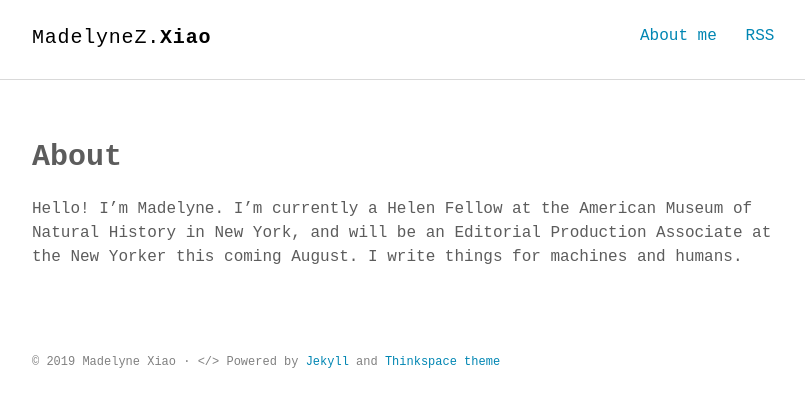
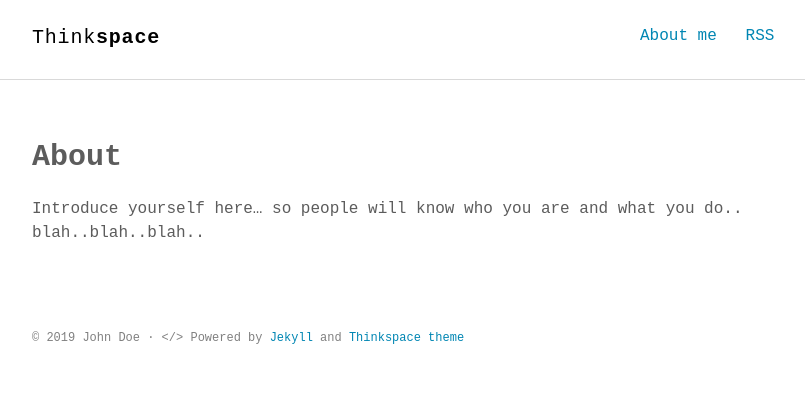
Before and after one commit to madelyne/madelyne.github.io, a Jekyll site: the page built from about.md, in a window 1280 px wide. Shown: the top 407 px of the page, without its empty margins (232-1037 px from the left). Built offline with Jekyll 4.4.1, drawn with Linux system fonts in a browser that asks for light colours; some web fonts are replaced.

Commit message:
new site theme

```diff
--- a/_config.yml
+++ b/_config.yml
@@ -1,14 +1,14 @@
 # Site settings
-title_left    : "MadelyneZ."
-title_right   : "Xiao" # default: ""
-description   : "MX's personal blog, portfolio, and CV site."
-keywords      : "madelyne, xiao, personal, helen fellow, stanford, writing, portfolio, cv, resume"
+title_left    : "Think"
+title_right   : "space" # default: ""
+description   : "Minimalist Jekyll theme for technical writing blog."
+keywords      : "Jekyll, theme, free, download, SEO, blog, web, minimalist, thinkspace"
 url           : https://heiswayi.github.io/thinkspace # site url
 baseurl       : "" # apply repo name like "/myproject" if used under gh-pages branch, else (under master branch) just leave empty/blank
 cover         : "" # image uri like logo/cover image for site seo
 
 google_analytics  : UA-XXXXX-XX
-twitter_username  : "madxiaodisease"
+twitter_username  : ""
 comments_enabled  : false # if enabled (set to true), please provide your disqus_username
 disqus_shortname  : ""
 postshare_enabled : false
@@ -28,7 +28,7 @@
 
 # Author settings
 author:
-  name     : "Madelyne Xiao"
+  name     : "John Doe"
 
 plugins:
   - jekyll-sitemap
--- a/_includes/intro.html
+++ b/_includes/intro.html
@@ -1,5 +1,5 @@
 <section class="intro">
   <div class="container">
-    <p class="lead">Welcome! This is my personal/portfolio/CV site. It's not much, but it's my Internet home.</p>
+    <p class="lead">Hi, I'm John Doe. I do stuffs with computer and sometimes write about it here. I'm from Penang, MY and I ship code at <a href="#">Microsoft</a>.</p>
   </div>
 </section>
--- a/about.md
+++ b/about.md
@@ -4,4 +4,4 @@
 permalink: /about/
 ---
 
-Hello! I'm Madelyne. I'm currently a Helen Fellow at the American Museum of Natural History in New York, and will be an Editorial Production Associate at the New Yorker this coming August. I write things for machines and humans.
+Introduce yourself here... so people will know who you are and what you do.. blah..blah..blah..
```
Also changed, not shown: 1 other file.
